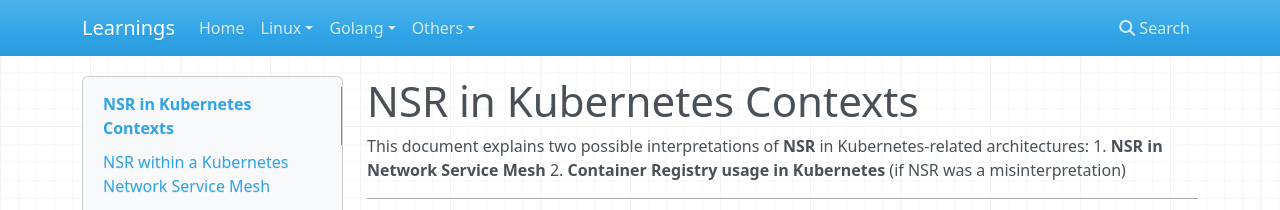
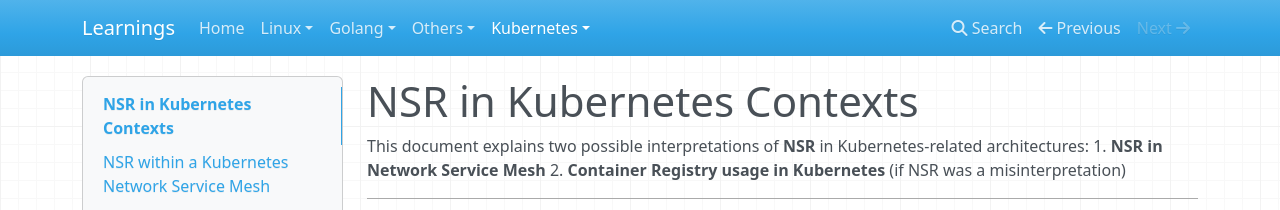
Before and after one commit to githubfordevops/Learnings, an MkDocs documentation site: the page built from docs/k8s/NSR.md, in a window 1280 px wide. Shown: the top 210 px of the page. Built offline with MkDocs 1.6.1, drawn with Linux system fonts in a browser that asks for light colours; nearby versions of some CDN libraries; some of the changed lines change nothing that is shown.

Commit message:
Add Kubernetes section to mkdocs.yml

```diff
--- a/mkdocs.yml
+++ b/mkdocs.yml
@@ -13,3 +13,6 @@
   - Others:
       - Helpfile: others/Helpfile.md
       - Git Commands: others/gitfilecommands.md
+
+  - Kubernetes:
+      - NSR: k8s/NSR.md
```
